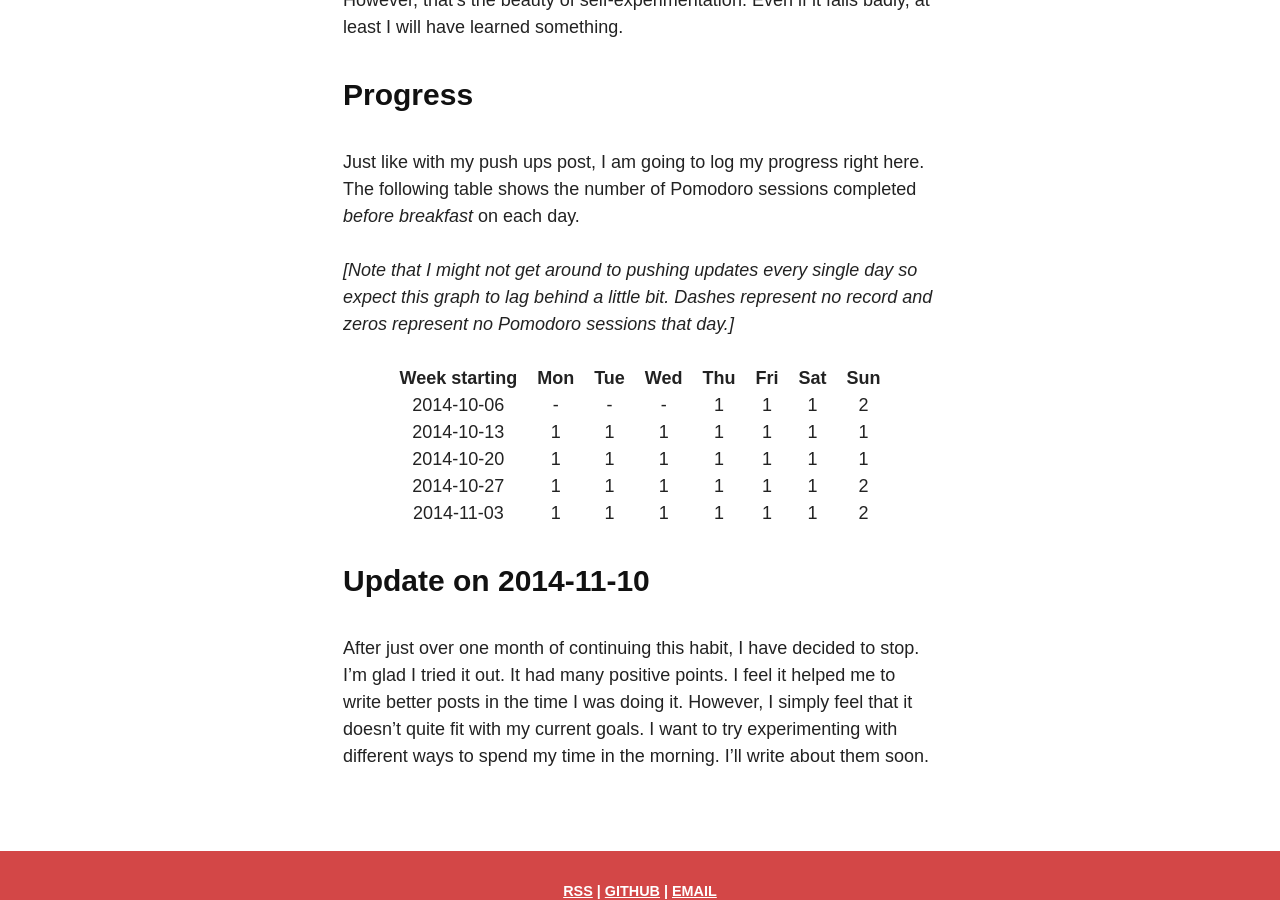
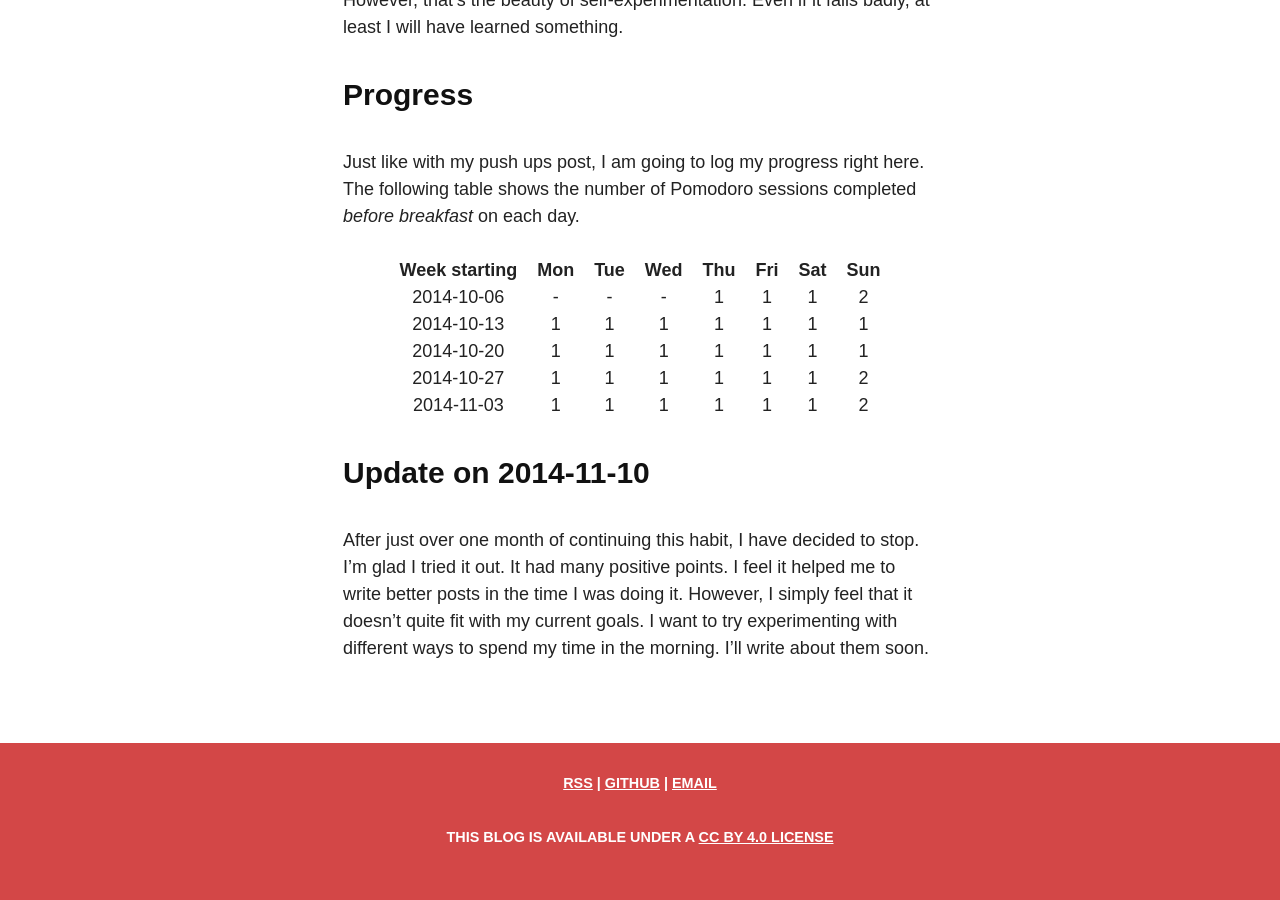
Before and after one commit to davidxmoody/davidxmoody.com, a Jekyll site: the page built from _posts/2014-10-09-writing-before-breakfast.md, in a window 1280 px wide and 900 px high, scrolled down 1687 px. Built offline with Jekyll 4.4.1, drawn with Linux system fonts in a browser that asks for light colours.

Commit message:
Fixed typo and removed aside

```diff
--- a/_posts/2014-10-09-writing-before-breakfast.md
+++ b/_posts/2014-10-09-writing-before-breakfast.md
@@ -36,8 +36,6 @@
 
 Just like with my push ups post, I am going to log my progress right here. The following table shows the number of Pomodoro sessions completed *before breakfast* on each day.
 
-*[Note that I might not get around to pushing updates every single day so expect this graph to lag behind a little bit. Dashes represent no record and zeros represent no Pomodoro sessions that day.]*
-
 | Week starting | Mon | Tue | Wed | Thu | Fri | Sat | Sun |
 |---------------+-----+-----+-----+-----+-----+-----+-----|
 | 2014-10-06    |  -  |  -  |  -  |  1  |  1  |  1  |  2  |
```
Also changed, not shown: _posts/2014-08-11-hello-world.md (+1 -1 lines).
